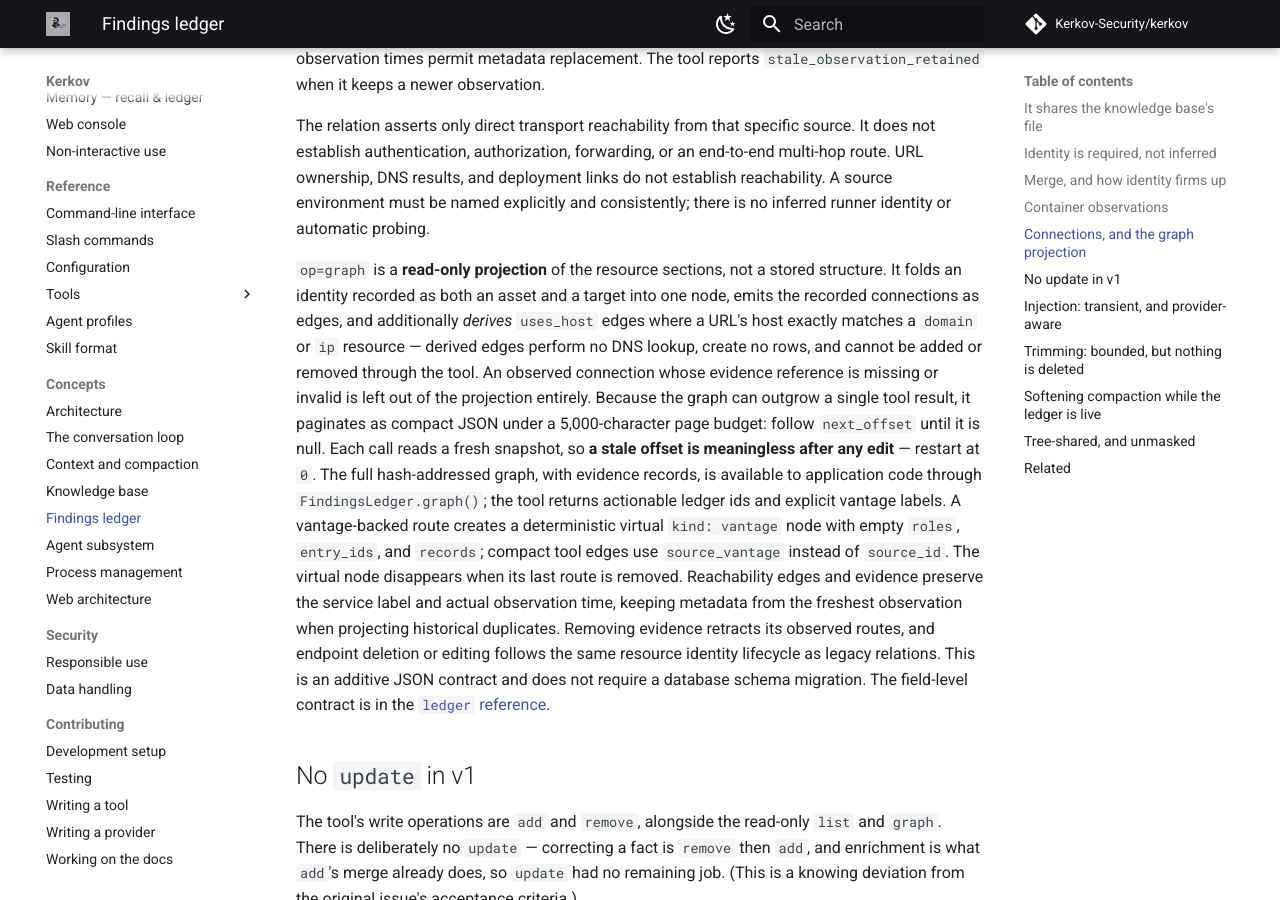
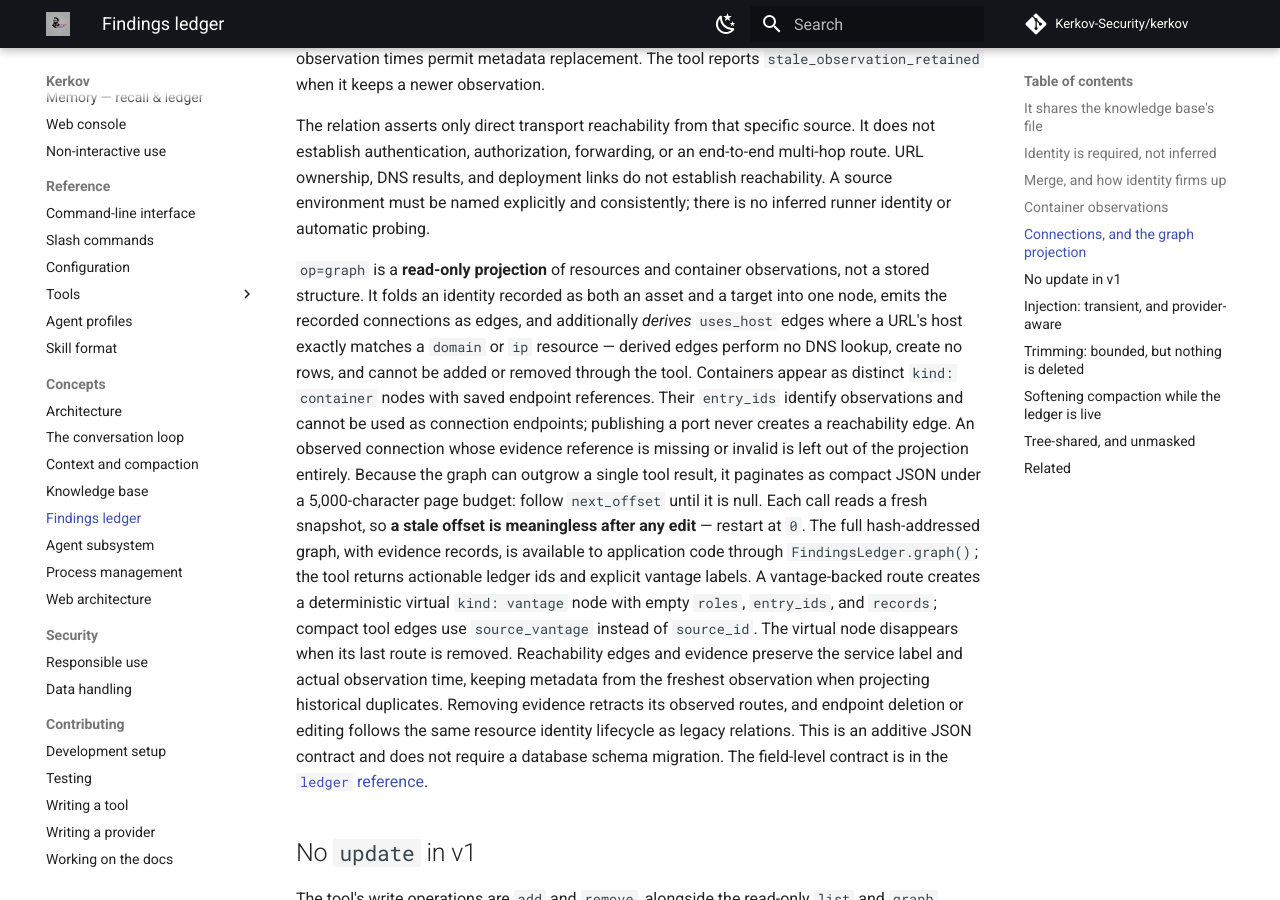
Before and after one commit to Kerkov-Security/kerkov, an MkDocs documentation site: the page built from docs/concepts/findings-ledger.md, in a window 1280 px wide and 900 px high, scrolled down 2781 px. Built offline with MkDocs 1.6.1 and Material for MkDocs 9.7.7, drawn with Linux system fonts in a browser that asks for light colours; comment, search, counter and statistics services are not loaded.

Commit message:
Describe container nodes in the ledger graph guide

```diff
--- a/docs/concepts/findings-ledger.md
+++ b/docs/concepts/findings-ledger.md
@@ -128,12 +128,15 @@
 not establish reachability. A source environment must be named explicitly and
 consistently; there is no inferred runner identity or automatic probing.
 
-`op=graph` is a **read-only projection** of the resource sections, not a stored
+`op=graph` is a **read-only projection** of resources and container observations, not a stored
 structure. It folds an identity recorded as both an asset and a target into one
 node, emits the recorded connections as edges, and additionally *derives*
 `uses_host` edges where a URL's host exactly matches a `domain` or `ip` resource —
 derived edges perform no DNS lookup, create no rows, and cannot be added or removed
-through the tool. An observed connection whose evidence reference is missing or
+through the tool. Containers appear as distinct `kind: container` nodes with
+saved endpoint references. Their `entry_ids` identify observations and cannot be
+used as connection endpoints; publishing a port never creates a reachability edge.
+An observed connection whose evidence reference is missing or
 invalid is left out of the projection entirely. Because the graph can outgrow a
 single tool result, it paginates as compact JSON under a 5,000-character page
 budget: follow `next_offset` until it is null. Each call reads a fresh snapshot, so
```
